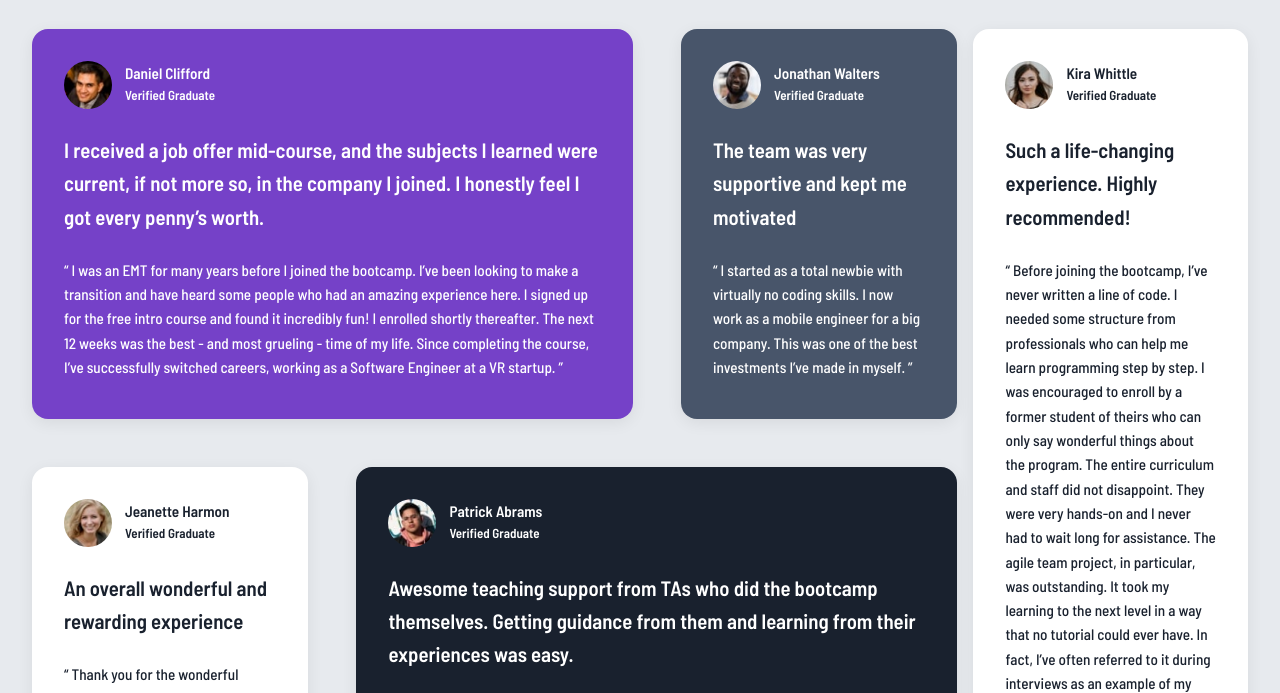
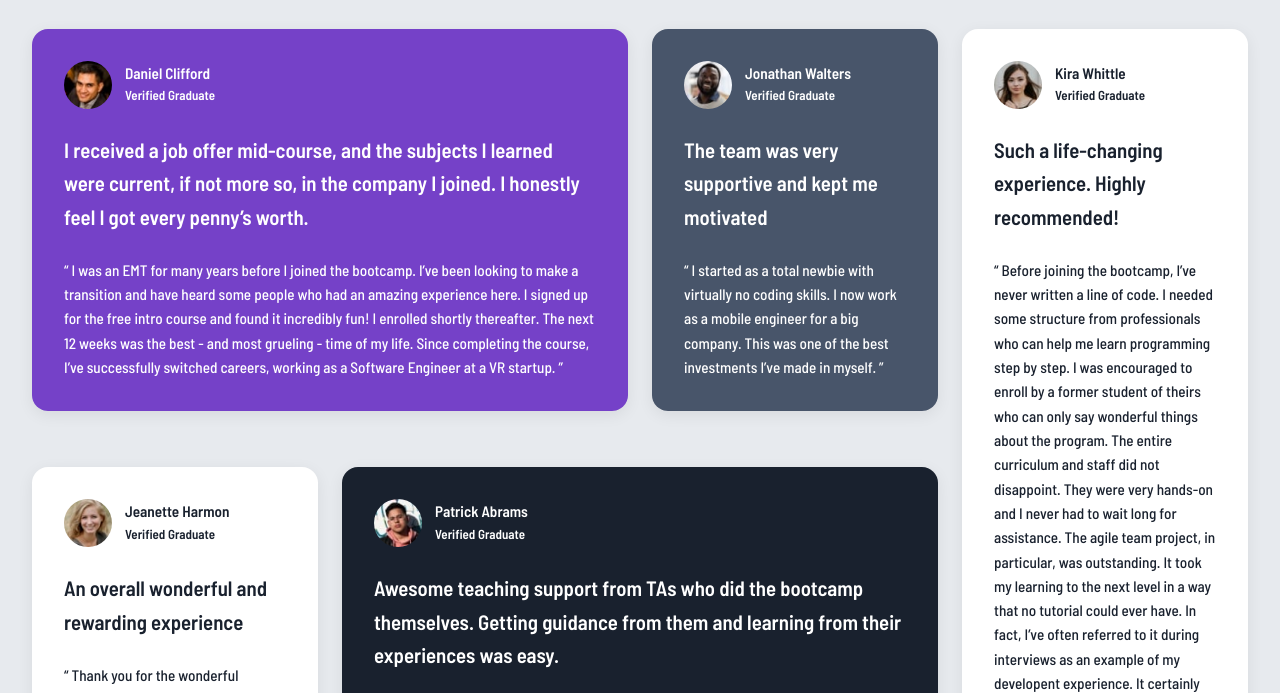
Before and after one commit to Bensolve/testimonials-grid-section-main, a plain HTML site: page index.html in a window 1280 px wide. Shown: the part 99-792 px from the top of the page. Drawn offline with Linux system fonts and the light colour scheme.

Commit message:
simplified my grid my layout

```diff
--- a/index.html
+++ b/index.html
@@ -26,8 +26,8 @@
 
         <h1>Client Testimonials</h1>
 
-      <section aria-label="Testimonials">
-        <div class="testimonials-group">
+      <section aria-label="Testimonials" class="testimonials-grid">
+
           <article class="testimonial testimonial--purple ">
             <header>
               <img
@@ -123,15 +123,12 @@
               community of smart and amazing people. ”
             </blockquote>
           </article>
-        </div>
-        <div class="testimonial-single">
+
+
+
           <article class="testimonial testimonial--white">
             <header>
-              <img
-                src="images/image-kira.jpg"
-                alt="Kira Whittle"
-                class="profile-img"
-              />
+              <img src="images/image-kira.jpg" alt="Kira Whittle" class="profile-img" />
               <div class="profile-details">
                 <h2>Kira Whittle</h2>
                 <p>Verified Graduate</p>
@@ -155,7 +152,8 @@
               100% recommend! ”
             </blockquote>
           </article>
-        </div>
+
+
       </section>
     </main>
     <footer class="container footer">
--- a/style.css
+++ b/style.css
@@ -139,28 +139,14 @@ blockquote {
 
 @media (min-width: 43.75em) {
 
-    section {
+    .testimonials-grid {
         display: grid;
-        grid-template-columns: 3fr .89fr;
-        /* grid-template-rows: auto auto; */
-        gap: 1rem;
+        grid-template-columns: repeat(4, 1fr);
+
+        gap: 1.5rem;
     }
 
-    .testimonials-group {
-        display: grid;
-        grid-template-columns: 1fr 1fr 1fr;
 
-        gap: 3rem;
-    }
-
-    /* .testimonial-single{
-
-
-    } */
-    .testimonial {
-        margin-bottom: 0;
-
-    }
 
     .testimonial--purple {
         grid-column: 1/3;
@@ -169,12 +155,17 @@ blockquote {
 
     .testimonial--dark-blue {
         grid-column: 2/4;
+        grid-row: 2;
     }
 
-    .testimonial--white blockquote {
-        padding-bottom: 2rem;
+    .testimonial--light {
+        grid-row: 2;
+    }
+
+    .testimonial--white {
+        grid-column: 4;
+        grid-row: 1/3;
     }
 
 
-
 }
```
